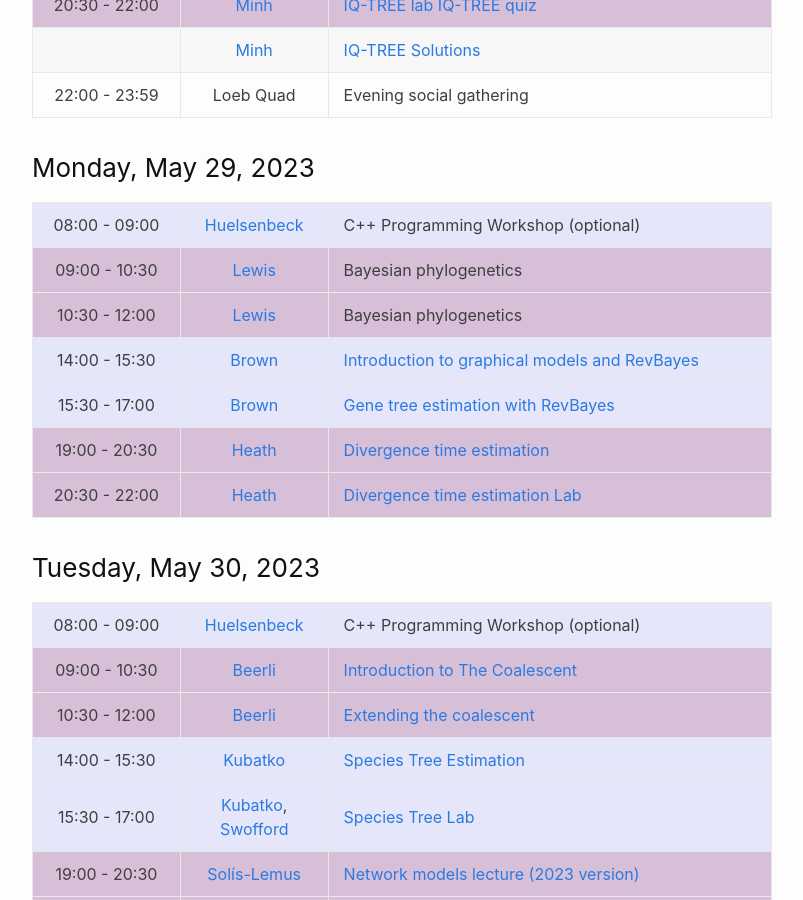
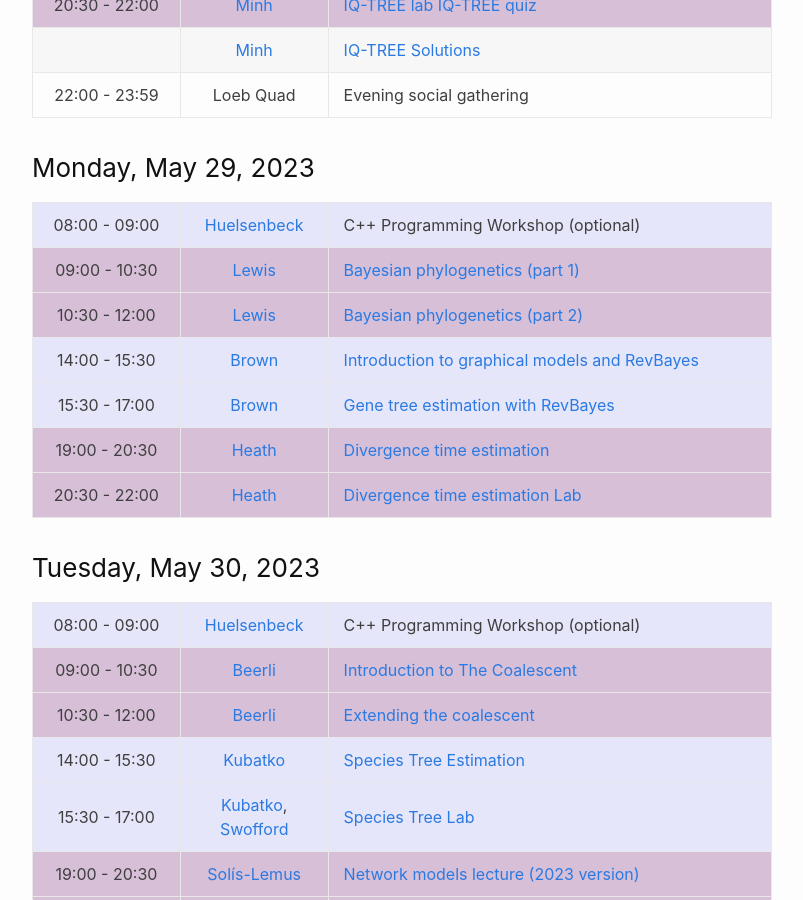
Before and after one commit to molevolworkshop/molevolworkshop.github.io, a Jekyll site: the page built from schedule.md, in a window 1280 px wide and 900 px high, scrolled down 1386 px. Shown: the whole window, without its empty margins (238-1041 px from the left). Built offline with Jekyll 4.4.1, drawn with Linux system fonts in a browser that asks for light colours.

Commit message:
added lecture pdfs

```diff
--- a/schedule.md
+++ b/schedule.md
@@ -53,8 +53,8 @@
 
 ---------------|--------------------------------------|-----------------------------------
  08:00 - 09:00 | [Huelsenbeck](/faculty-huelsenbeck)  | C++ Programming Workshop (optional)
- 09:00 - 10:30 | [Lewis](/faculty-lewis/)             | Bayesian phylogenetics
- 10:30 - 12:00 | [Lewis](/faculty-lewis/)             | Bayesian phylogenetics
+ 09:00 - 10:30 | [Lewis](/faculty-lewis/)             | [Bayesian phylogenetics (part 1)]({{ site.baseurl}}/faculty/lewis/pdf/lewis-bayesian-2023a.pdf)
+ 10:30 - 12:00 | [Lewis](/faculty-lewis/)             | [Bayesian phylogenetics (part 2)]({{ site.baseurl}}/faculty/lewis/pdf/lewis-bayesian-2023b.pdf)
  14:00 - 15:30 | [Brown](/faculty-brown/)             | [Introduction to graphical models and RevBayes](/faculty/brown/pdf/Brown_GraphicalModels_RevBayes.pdf)
  15:30 - 17:00 | [Brown](/faculty-brown/)             | [Gene tree estimation with RevBayes](https://revbayes.github.io/tutorials/ctmc/)
  19:00 - 20:30 | [Heath](/faculty-heath/)             | [Divergence time estimation](https://figshare.com/articles/Bayesian_Divergence-Time_Estimation_Lecture/6849005)
```
Also changed, not shown: 2 other files.
